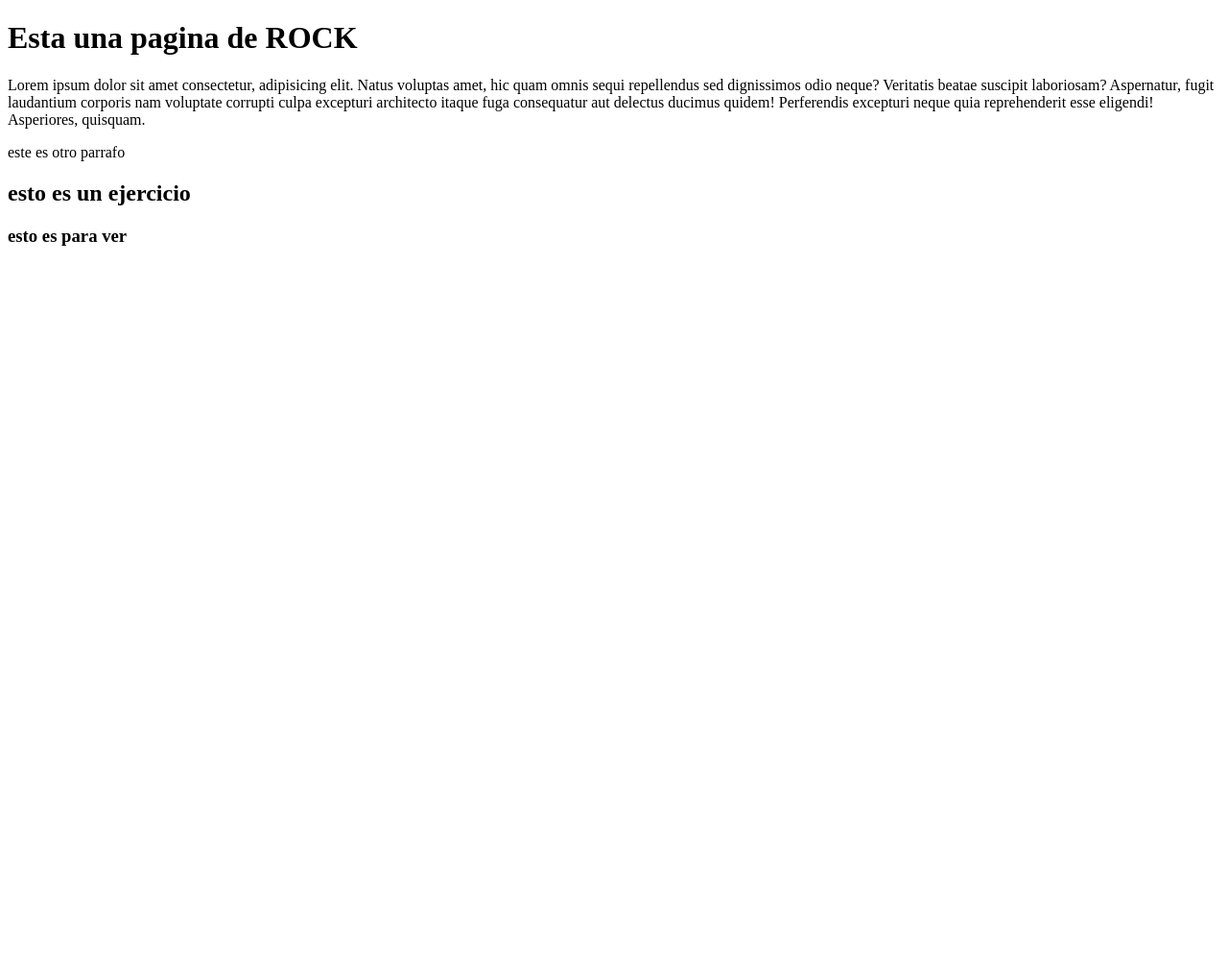
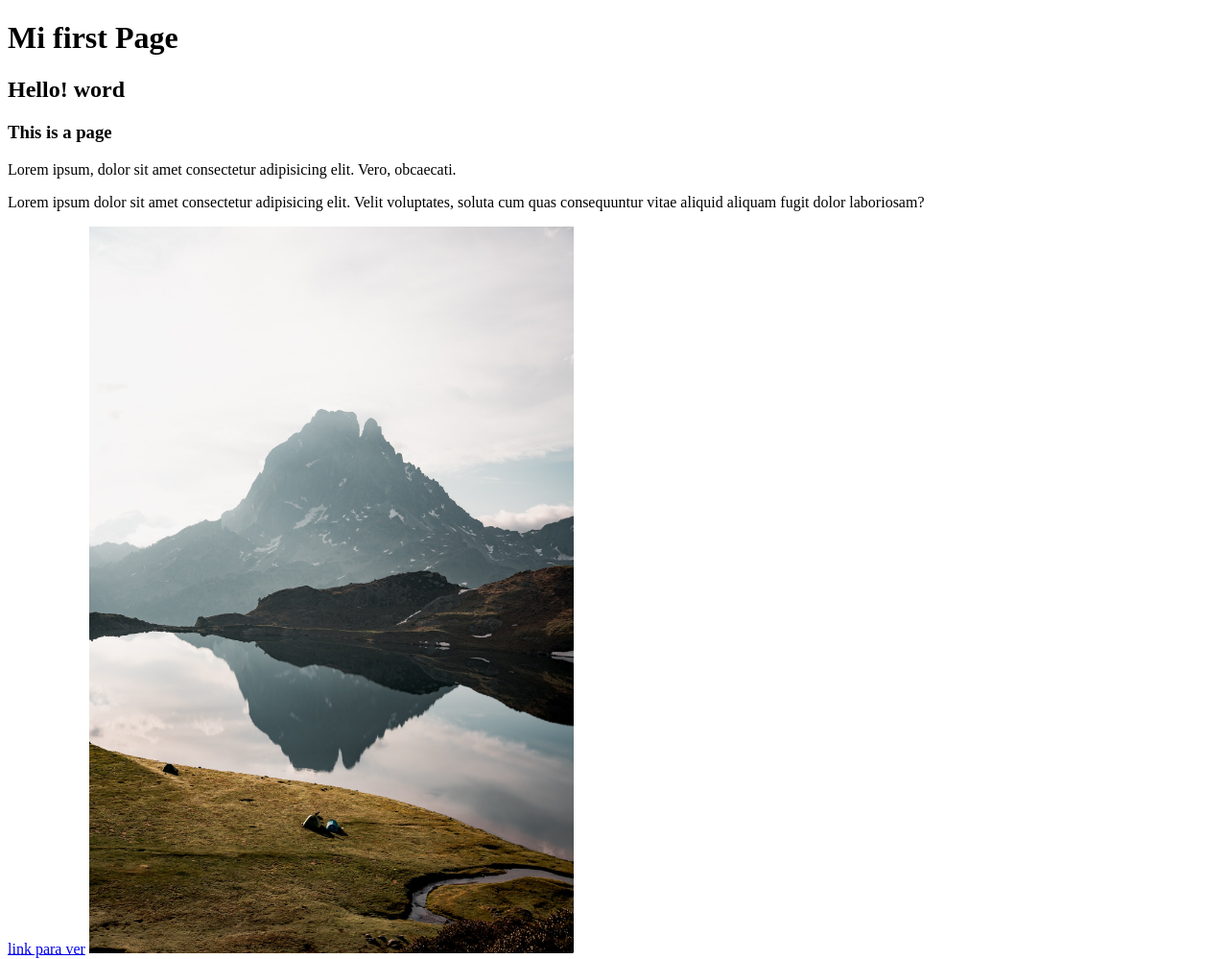
Before and after one commit to Julianmonteros/PAGINA-WEB, a plain HTML site: page index.html in a window 1280 px wide. Shown: the whole page at 96% size. Before the commit the page ends 800 px from the top, so only its background shows below. Drawn offline with Linux system fonts and the light colour scheme.

Commit message:
comentarios, links e imagenes

```diff
--- a/index.html
+++ b/index.html
@@ -5,19 +5,25 @@
     <meta charset="UTF-8">
     <meta http-equiv="X-UA-Compatible" content="IE=edge">
     <meta name="viewport" content="width=device-width, initial-scale=1.0">
-    <title>Rock</title>
+    <title>Fisth Page</title>
 </head>
 
 <body>
-    <h1>Esta una pagina de ROCK</h1>
-    <p>Lorem ipsum dolor sit amet consectetur, adipisicing elit. Natus voluptas amet, hic quam omnis sequi repellendus
-        sed dignissimos odio neque? Veritatis beatae suscipit laboriosam? Aspernatur, fugit laudantium corporis nam
-        voluptate corrupti culpa excepturi architecto itaque fuga consequatur aut delectus ducimus quidem! Perferendis
-        excepturi neque quia reprehenderit esse eligendi! Asperiores, quisquam.</p>
+    <!-- titulos h6 hasta h1  -->
+    <h1>Mi first Page</h1>
+    <h2>Hello! word</h2>
+    <h3>This is a page</h3>
 
-    <p>este es otro parrafo</p>
-    <h2>esto es un ejercicio</h2>
-    <h3>esto es para ver</h3>
+    <!-- solo parrafos     -->
+    <p>Lorem ipsum, dolor sit amet consectetur adipisicing elit. Vero, obcaecati.</p>
+    <p>Lorem ipsum dolor sit amet consectetur adipisicing elit. Velit voluptates, soluta cum quas consequuntur vitae
+        aliquid aliquam fugit dolor laboriosam?</p>
+    <!-- link      -->
+    <a href="https://www.google.com/">link para ver</a>
+
+    <!-- imagenes -->
+    <img src="img/montañas.jpg" alt="Montañas" height="20%" width="40%">
+
 
 
 </body>
```
Also changed, not shown: img/montañas.jpg (added).
